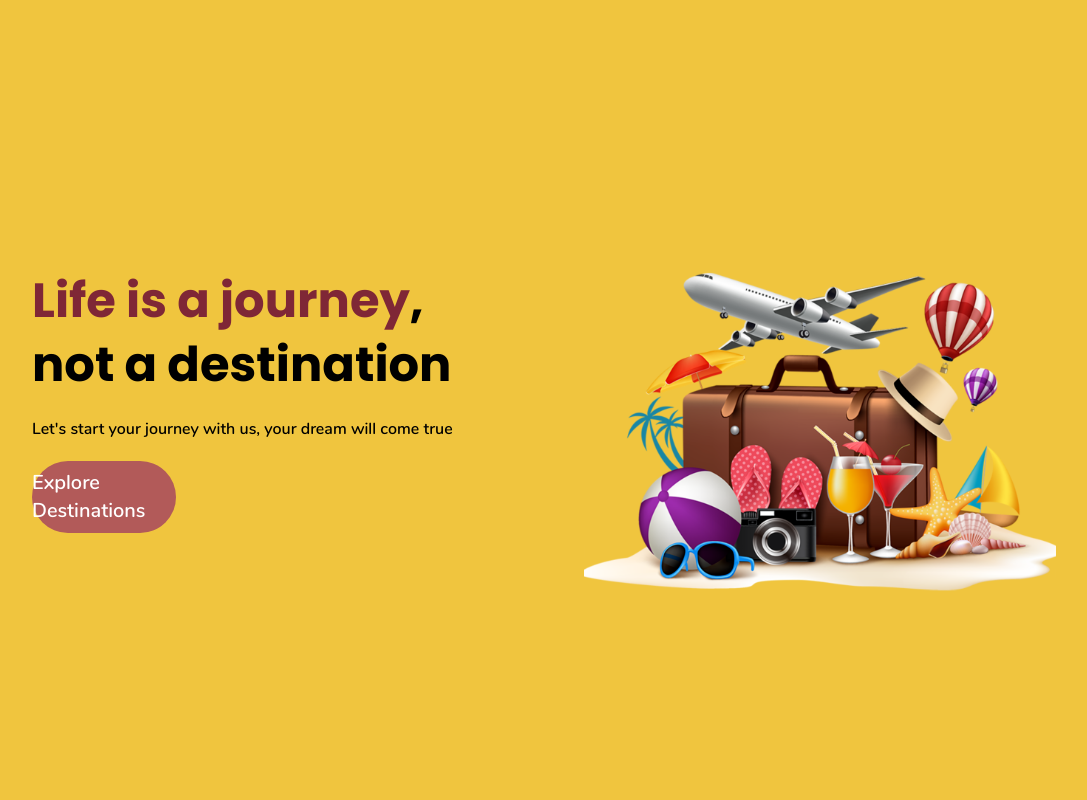
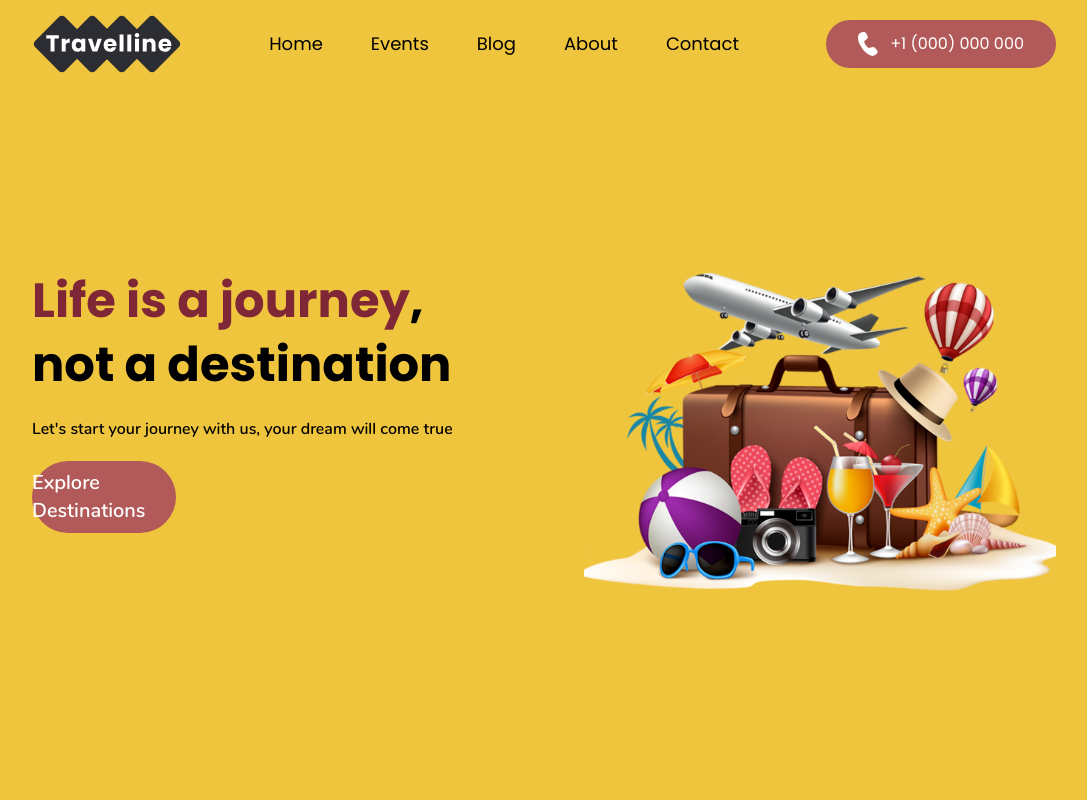
Before and after one commit to defz7/travelline, a Next.js app: page / in a window 1280 px wide. Shown: the top 800 px of the page, without its empty margins (96-1183 px from the left). Built offline with nearby package versions, Linux system fonts and the light colour scheme.

Commit message:
feat: add navbar

```diff
--- /dev/null
+++ b/components/Layout/navbar.tsx
@@ -0,0 +1,69 @@
+import Link from "next/link";
+
+function Navbar() {
+    const styleTextNav="font-poppinsRegular text-sm sm:text-base md:text-lg cursor-pointer text-black hover:text-green px-3 py-2"
+
+	return (
+		<div>
+			<nav className="w-full fixed bg-cstmyellow px-7 sm:px-16 xl:px-32 2xl:px-52 py-1 z-30">
+				<div className="w-full xl:container xl:mx-auto">
+					<div className="w-full flex items-center h-16 xl:h-20">
+						<div className="w-full flex items-center justify-between">
+							<div className="flex justify-center items-center">
+								<Link href="/">
+									<img
+										loading="lazy"
+										src="/Images/Home/Group 5421 (1).svg"
+										className="w-[80px] md:w-[120px] lg:w-[130px] xl:w-[150px] cursor-pointer"
+									/>
+								</Link>
+							</div>
+							<div className="hidden lg:block">
+								<div className="flex space-x-2 lg:space-x-6 2xl:space-x-11">
+									<Link href="#!">
+                                        <a className={styleTextNav}>
+                                        Home
+                                        </a>
+									</Link>
+									<Link href="#!">
+                                        <a className={styleTextNav}>
+                                        Events
+                                        </a>
+									</Link>
+									<Link href="#!">
+                                        <a className={styleTextNav}>
+                                        Blog
+                                        </a>
+									</Link>
+                                    <Link href="#!">
+                                        <a className={styleTextNav}>
+                                        About
+                                        </a>
+									</Link>
+									<Link href="#!">
+                                        <a className={styleTextNav}>
+                                        Contact
+                                        </a>
+									</Link>
+								</div>
+							</div>
+							<div className="flex justify-center items-center space-x-5 hidden lg:flex cursor-pointer">
+								<Link href="#!">
+                                    <div className="flex justify-center rounded-full bg-cstmdarkbrown hover:bg-cstmdarkerbrown hover:scale-110 duration-300 px-8 py-3 gap-x-3 font-poppinsRegular text-white">
+                                        <img
+                                            src="/Images/Home/Vector (1).svg"
+                                            className="hidden lg:block w-[20px] cursor-pointer"
+                                        />
+                                        +1 (000) 000 000
+                                    </div>
+								</Link>
+							</div>
+						</div>
+                    </div>
+                </div>
+            </nav>
+        </div>
+    );
+}
+
+export { Navbar };
--- a/pages/index.tsx
+++ b/pages/index.tsx
@@ -8,10 +8,12 @@ import { ChooseUs } from '../components/Home/choose-us';
 import { Testimony } from '../components/Home/testimony';
 import { Footer } from '../components/Layout/footer';
 import { LatestNews } from '../components/Home/latestNews';
+import { Navbar } from '../components/Layout/navbar';
 
 const Home: NextPage = () => {
   return (
     <>
+      <Navbar />
       <Landingpage/>
       <Promotion/>
       <Globally/>
```
Also changed, not shown: public/Images/Home/Group 5421 (1).svg (added), public/Images/Home/Vector (1).svg (added).
